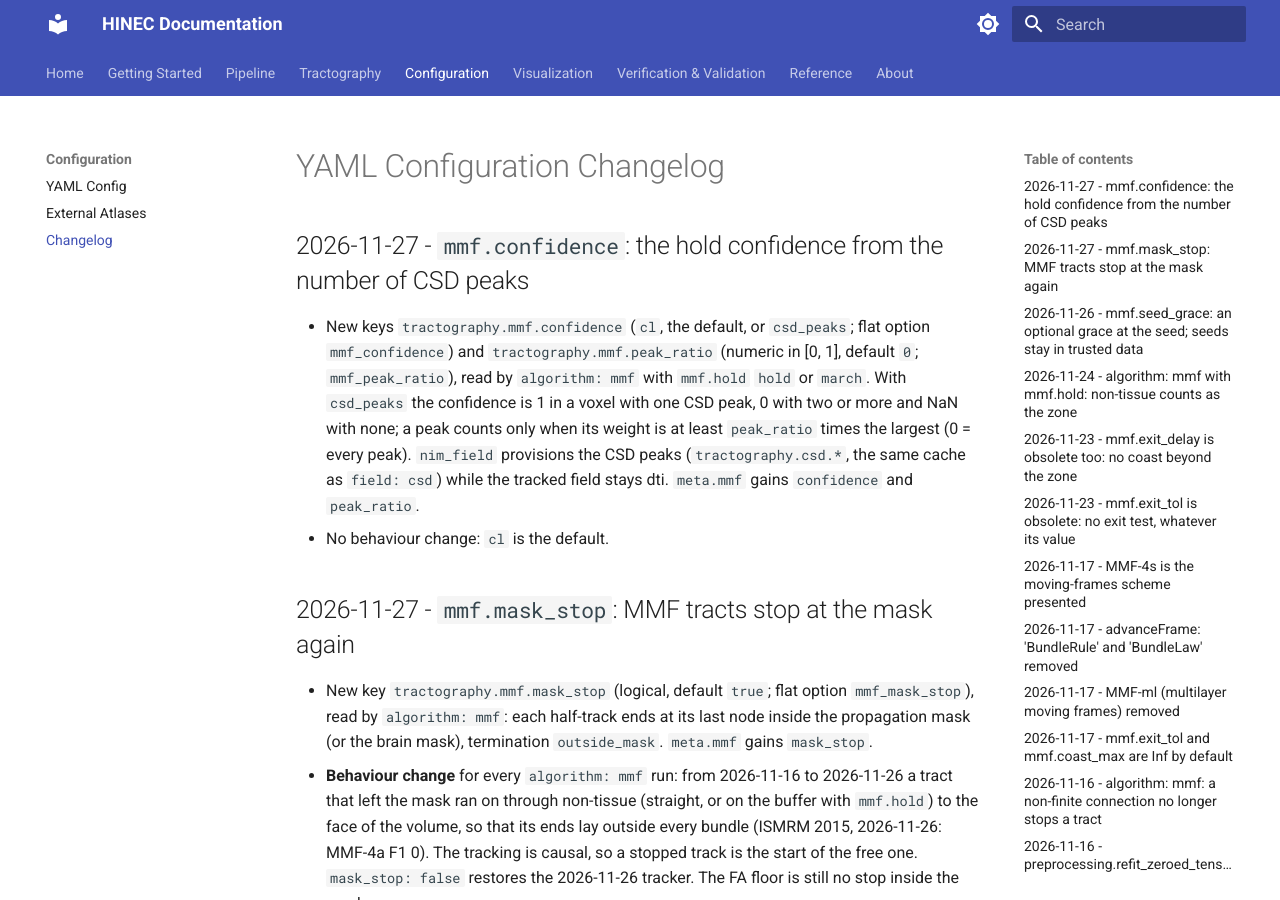
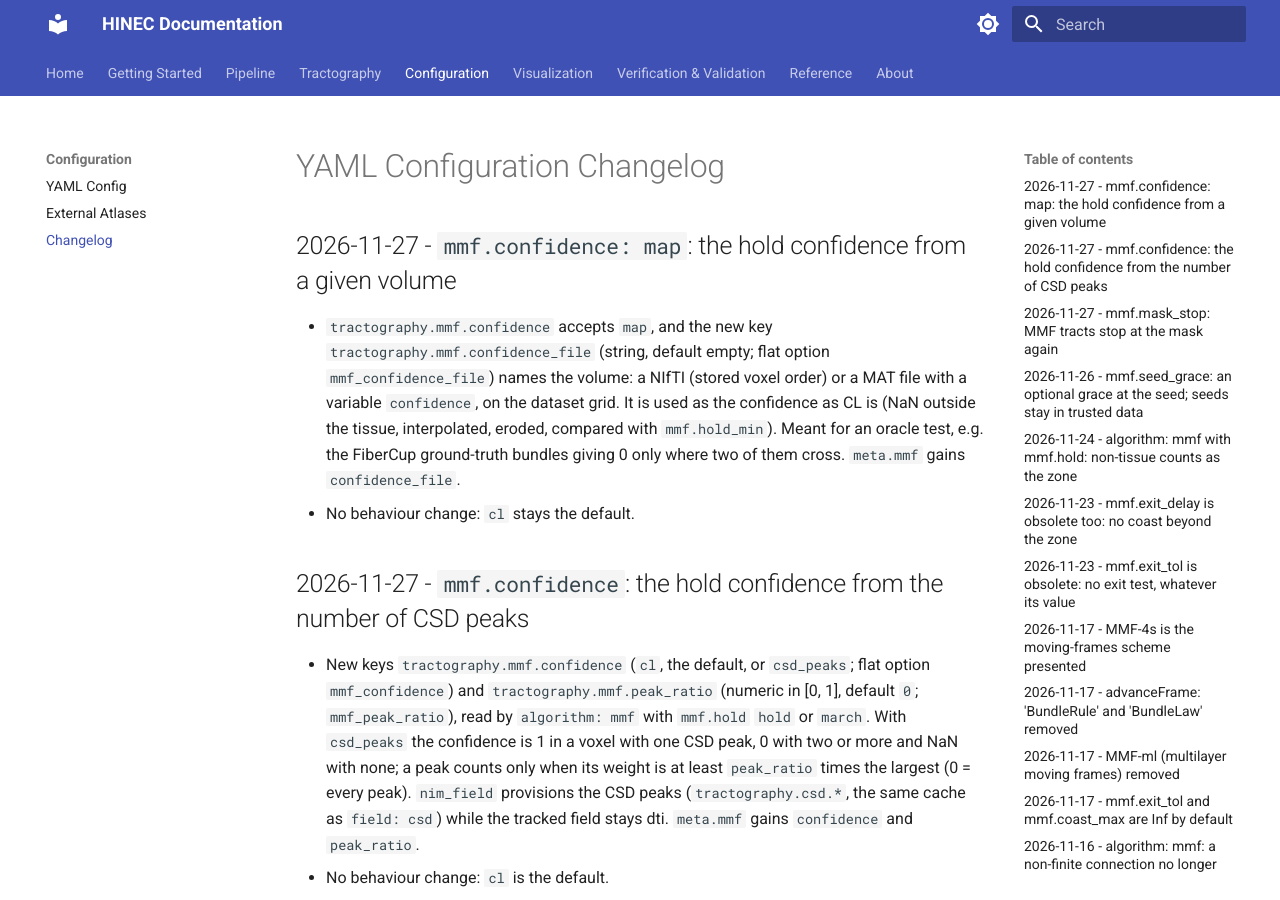
Before and after one commit to uicneuro/hinec, an MkDocs documentation site: the page built from docs/CHANGELOG_YAML.md, in a window 1280 px wide and 900 px high. Built offline with MkDocs 1.6.1 and Material for MkDocs 9.7.7, drawn with Linux system fonts in a browser that asks for light colours.

Commit message:
mmf: the hold confidence can be read from a volume (tractography.mmf.confidence map, mmf.confidence_file); cl stays the default
Co-Authored-By: Claude Opus 5.5 <noreply@anthropic.com>
Claude-Session: https://claude.ai/code/session_01YAGfAUcPaJvTrv1cLj1Qkd

```diff
--- a/docs/CHANGELOG_YAML.md
+++ b/docs/CHANGELOG_YAML.md
@@ -1,4 +1,15 @@
 # YAML Configuration Changelog
+
+## 2026-11-27 - `mmf.confidence: map`: the hold confidence from a given volume
+
+- `tractography.mmf.confidence` accepts `map`, and the new key
+  `tractography.mmf.confidence_file` (string, default empty; flat option
+  `mmf_confidence_file`) names the volume: a NIfTI (stored voxel order) or a MAT file
+  with a variable `confidence`, on the dataset grid. It is used as the confidence as
+  CL is (NaN outside the tissue, interpolated, eroded, compared with
+  `mmf.hold_min`). Meant for an oracle test, e.g. the FiberCup ground-truth bundles
+  giving 0 only where two of them cross. `meta.mmf` gains `confidence_file`.
+- No behaviour change: `cl` stays the default.
 
 ## 2026-11-27 - `mmf.confidence`: the hold confidence from the number of CSD peaks
 
```
Also changed, not shown: config/README.md (+3 -1 lines), docs/API_REFERENCE.md (+2 -1 lines), docs/MMF_TRACTOGRAPHY.md (+6 -0 lines), docs/TRACKER_INTERFACE.md (+2 -1 lines), docs/YAML_CONFIG.md (+2 -1 lines), 5 other files.
